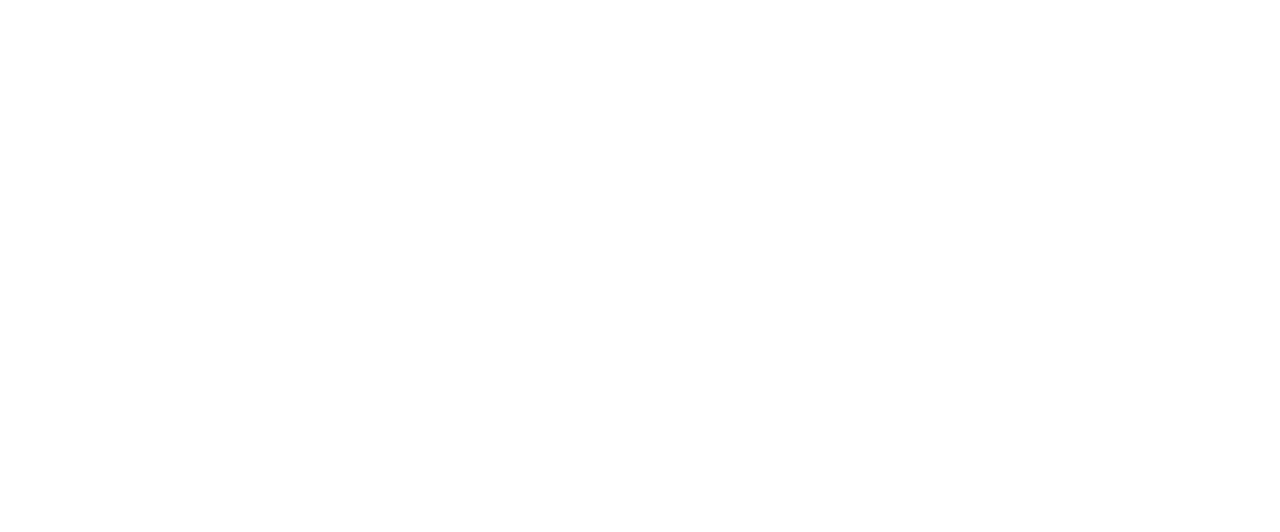
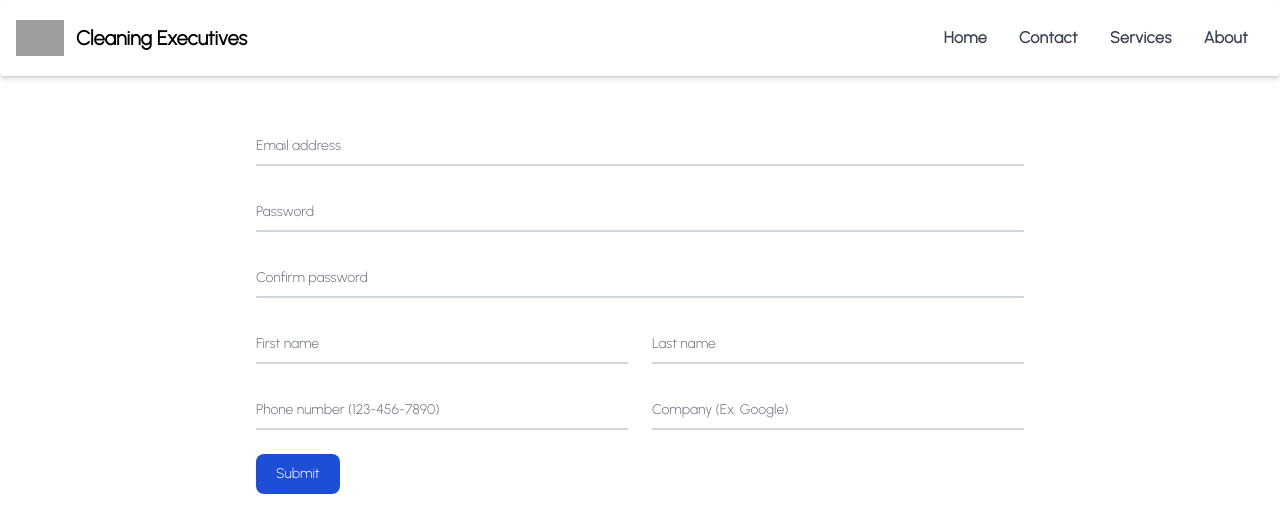
Before and after one commit to iamkushalchaudhari/Cleaning-Executives-Final, a React (Create React App) app: page /addbin in a window 1280 px wide. Before the commit this address had no page. Shown: the top 532 px of the page. Built offline with nearby package versions, Linux system fonts and the light colour scheme; grey boxes are pictures that could not be loaded.

Commit message:
Added AddBin file.

```diff
--- a/src/App.js
+++ b/src/App.js
@@ -4,7 +4,8 @@
 import GetNotified from './pages/GetNotified';
 import LoginPage from './pages/LoginPage';
 import BuySell from './pages/BuySell';
-import GetStarted from './pages/GetStarted'
+import GetStarted from './pages/GetStarted';
+import AddBin from "./pages/AddBin";
 import {BrowserRouter as Router,Routes,Route,Link} from 'react-router-dom';
 
 export default function App() {
@@ -17,6 +18,7 @@
         <Route exact path ='/login' element={<LoginPage/>} />
         <Route exact path ='/buysell' element={<BuySell/>} />
         <Route exact path ='/getstarted' element={<GetStarted/>} />
+        <Route exact path ='/addbin' element={<AddBin/>} />
       </Routes>
     </Router>
 
--- /dev/null
+++ b/src/pages/AddBin.jsx
@@ -0,0 +1,72 @@
+export default function Example() {
+    return(
+        <div>
+        <nav class="bg-white border-gray-200 px-2 sm:px-4 py-2.5 rounded shadow drop-shadow-md ">
+  <div class="container flex flex-wrap justify-between items-center mx-auto">
+    <a href="/" class="flex items-center">
+        <img src="https://img.icons8.com/external-flatart-icons-solid-flatarticons/64/000000/external-dustbin-ux-and-ui-flatart-icons-solid-flatarticons.png" class="mr-3 h-6 sm:h-9" alt="Flowbite Logo"/>
+        <span class="self-center text-xl font-semibold whitespace-nowrap ">Cleaning Executives</span>
+    </a>
+    <button data-collapse-toggle="navbar-default" type="button" class="inline-flex items-center p-2 ml-3 text-sm text-gray-500 rounded-lg md:hidden hover:bg-gray-100 focus:outline-none focus:ring-2 focus:ring-gray-200 " aria-controls="navbar-default" aria-expanded="false">
+      <span class="sr-only">Open main menu</span>
+      <svg class="w-6 h-6" aria-hidden="true" fill="currentColor" viewBox="0 0 20 20" xmlns="http://www.w3.org/2000/svg"><path fill-rule="evenodd" d="M3 5a1 1 0 011-1h12a1 1 0 110 2H4a1 1 0 01-1-1zM3 10a1 1 0 011-1h12a1 1 0 110 2H4a1 1 0 01-1-1zM3 15a1 1 0 011-1h12a1 1 0 110 2H4a1 1 0 01-1-1z" clip-rule="evenodd"></path></svg>
+    </button>
+    <div class="hidden w-full md:block md:w-auto" id="navbar-default">
+      <ul class="flex flex-col p-4 mt-4 bg-gray-50 rounded-lg border border-gray-100 md:flex-row md:space-x-8 md:mt-0 md:text-sm md:font-medium md:border-0 md:bg-white lg:font-semibold lg:text-base tracking-wide ">
+        <li>
+          <a href="/" class="block py-2 pr-4 pl-3 text-gray-700 rounded hover:bg-gray-100 md:hover:bg-transparent md:border-0 md:hover:text-blue-700 md:p-0">Home</a>
+        </li>
+        <li>
+          <a href="#" class="block py-2 pr-4 pl-3 text-gray-700 rounded hover:bg-gray-100 md:hover:bg-transparent md:border-0 md:hover:text-blue-700 md:p-0 ">Contact</a>
+        </li>
+        <li>
+          <a href="#" class="block py-2 pr-4 pl-3 text-gray-700 rounded hover:bg-gray-100 md:hover:bg-transparent md:border-0 md:hover:text-blue-700 md:p-0 ">Services</a>
+        </li>
+        <li>
+          <a href="#" class="block py-2 pr-4 pl-3 text-gray-700 rounded hover:bg-gray-100 md:hover:bg-transparent md:border-0 md:hover:text-blue-700 md:p-0 ">About</a>
+        </li>
+      </ul>
+    </div>
+  </div>
+</nav>
+
+
+<form className="container lg:px-64 lg:py-12">
+  <div class="relative z-0 mb-6 w-full group">
+      <input type="email" name="floating_email" id="floating_email" class="block py-2.5 px-0 w-full text-sm text-gray-900 bg-transparent border-0 border-b-2 border-gray-300 appearance-none  focus:outline-none focus:ring-0 focus:border-blue-600 peer" placeholder=" " required=""/>
+      <label for="floating_email" class="peer-focus:font-medium absolute text-sm text-gray-500  duration-300 transform -translate-y-6 scale-75 top-3 -z-10 origin-[0] peer-focus:left-0 peer-focus:text-blue-600  peer-placeholder-shown:scale-100 peer-placeholder-shown:translate-y-0 peer-focus:scale-75 peer-focus:-translate-y-6">Email address</label>
+  </div>
+  <div class="relative z-0 mb-6 w-full group">
+      <input type="password" name="floating_password" id="floating_password" class="block py-2.5 px-0 w-full text-sm text-gray-900 bg-transparent border-0 border-b-2 border-gray-300 appearance-none focus:outline-none focus:ring-0 focus:border-blue-600 peer" placeholder=" " required=""/>
+      <label for="floating_password" class="peer-focus:font-medium absolute text-sm text-gray-500 duration-300 transform -translate-y-6 scale-75 top-3 -z-10 origin-[0] peer-focus:left-0 peer-focus:text-blue-600 peer-placeholder-shown:scale-100 peer-placeholder-shown:translate-y-0 peer-focus:scale-75 peer-focus:-translate-y-6">Password</label>
+  </div>
+  <div class="relative z-0 mb-6 w-full group">
+      <input type="password" name="repeat_password" id="floating_repeat_password" class="block py-2.5 px-0 w-full text-sm text-gray-900 bg-transparent border-0 border-b-2 border-gray-300 appearance-none focus:outline-none focus:ring-0 focus:border-blue-600 peer" placeholder=" " required=""/>
+      <label for="floating_repeat_password" class="peer-focus:font-medium absolute text-sm text-gray-500 duration-300 transform -translate-y-6 scale-75 top-3 -z-10 origin-[0] peer-focus:left-0 peer-focus:text-blue-600  peer-placeholder-shown:scale-100 peer-placeholder-shown:translate-y-0 peer-focus:scale-75 peer-focus:-translate-y-6">Confirm password</label>
+  </div>
+  <div class="grid md:grid-cols-2 md:gap-6">
+    <div class="relative z-0 mb-6 w-full group">
+        <input type="text" name="floating_first_name" id="floating_first_name" class="block py-2.5 px-0 w-full text-sm text-gray-900 bg-transparent border-0 border-b-2 border-gray-300 appearance-none focus:outline-none focus:ring-0 focus:border-blue-600 peer" placeholder=" " required=""/>
+        <label for="floating_first_name" class="peer-focus:font-medium absolute text-sm text-gray-500  duration-300 transform -translate-y-6 scale-75 top-3 -z-10 origin-[0] peer-focus:left-0 peer-focus:text-blue-600 peer-placeholder-shown:scale-100 peer-placeholder-shown:translate-y-0 peer-focus:scale-75 peer-focus:-translate-y-6">First name</label>
+    </div>
+    <div class="relative z-0 mb-6 w-full group">
+        <input type="text" name="floating_last_name" id="floating_last_name" class="block py-2.5 px-0 w-full text-sm text-gray-900 bg-transparent border-0 border-b-2 border-gray-300 appearance-none focus:outline-none focus:ring-0 focus:border-blue-600 peer" placeholder=" " required=""/>
+        <label for="floating_last_name" class="peer-focus:font-medium absolute text-sm text-gray-500 duration-300 transform -translate-y-6 scale-75 top-3 -z-10 origin-[0] peer-focus:left-0 peer-focus:text-blue-600 peer-placeholder-shown:scale-100 peer-placeholder-shown:translate-y-0 peer-focus:scale-75 peer-focus:-translate-y-6">Last name</label>
+    </div>
+  </div>
+  <div class="grid md:grid-cols-2 md:gap-6">
+    <div class="relative z-0 mb-6 w-full group">
+        <input type="tel" pattern="[0-9]{3}-[0-9]{3}-[0-9]{4}" name="floating_phone" id="floating_phone" class="block py-2.5 px-0 w-full text-sm text-gray-900 bg-transparent border-0 border-b-2 border-gray-300 appearance-none focus:outline-none focus:ring-0 focus:border-blue-600 peer" placeholder=" " required=""/>
+        <label for="floating_phone" class="peer-focus:font-medium absolute text-sm text-gray-500 duration-300 transform -translate-y-6 scale-75 top-3 -z-10 origin-[0] peer-focus:left-0 peer-focus:text-blue-600 peer-placeholder-shown:scale-100 peer-placeholder-shown:translate-y-0 peer-focus:scale-75 peer-focus:-translate-y-6">Phone number (123-456-7890)</label>
+    </div>
+    <div class="relative z-0 mb-6 w-full group">
+        <input type="text" name="floating_company" id="floating_company" class="block py-2.5 px-0 w-full text-sm text-gray-900 bg-transparent border-0 border-b-2 border-gray-300 appearance-none focus:outline-none focus:ring-0 focus:border-blue-600 peer" placeholder=" " required=""/>
+        <label for="floating_company" class="peer-focus:font-medium absolute text-sm text-gray-500 dark:text-gray-400 duration-300 transform -translate-y-6 scale-75 top-3 -z-10 origin-[0] peer-focus:left-0 peer-focus:text-blue-600 peer-placeholder-shown:scale-100 peer-placeholder-shown:translate-y-0 peer-focus:scale-75 peer-focus:-translate-y-6">Company (Ex. Google)</label>
+    </div>
+  </div>
+  <button type="submit" class="text-white bg-blue-700 hover:bg-blue-800 focus:ring-4 focus:outline-none focus:ring-blue-300 font-medium rounded-lg text-sm w-full sm:w-auto px-5 py-2.5 text-center ">Submit</button>
+</form>
+</div>
+
+    );
+};
--- a/src/pages/Landing.jsx
+++ b/src/pages/Landing.jsx
@@ -125,7 +125,7 @@
                                 </div>
                                 <div className="mt-3 sm:mt-0 sm:ml-3">
                                     <a
-                                        href="#"
+                                        href="/addbin"
                                         className="flex items-center justify-center w-full px-8 py-3 text-base font-medium text-indigo-700 bg-indigo-100 border border-transparent rounded-md shadow hover:bg-indigo-200 md:py-4 md:px-10 md:text-lg"
                                     >
                                         Add Bin
```
